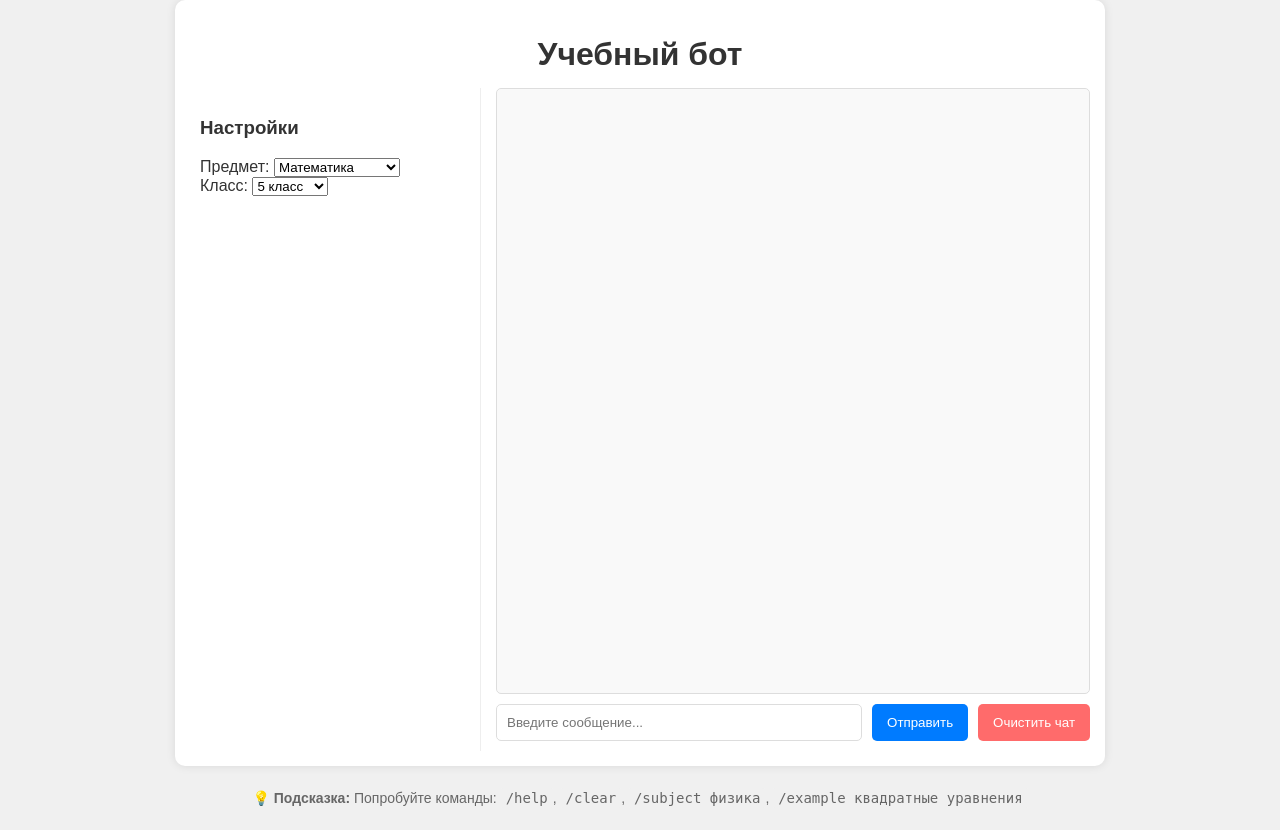
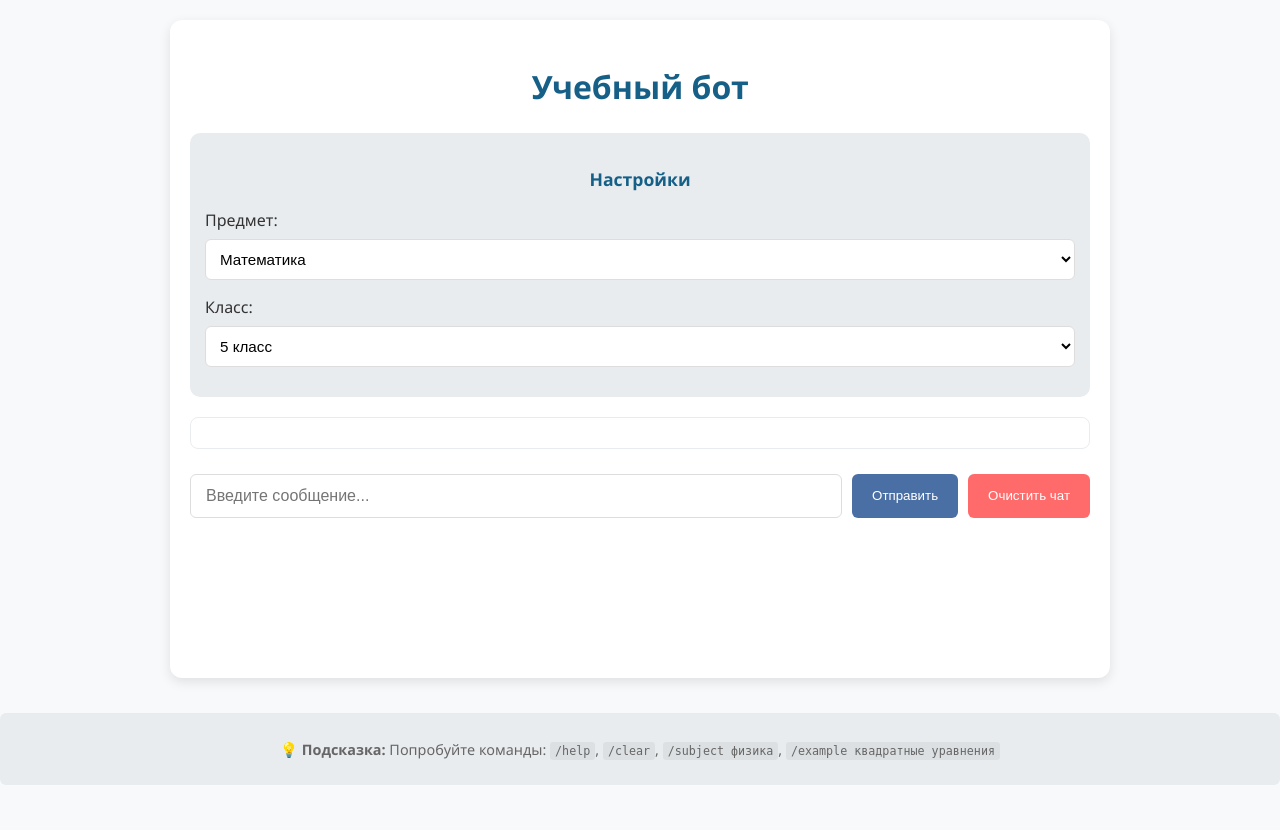
Before and after one commit to guglpeta57-source/site-bot, a Flask app: page / in a window 1280 px wide. After the commit the page ends 785 px from the top, so only its background shows below. Run offline with Flask 3, Linux system fonts and the light colour scheme; parts of the project's set-up code (start-up, migrations or seed data) failed here and were passed over.

Commit message:
обновленный стиль

```diff
--- a/static/style.css
+++ b/static/style.css
@@ -1,130 +1,247 @@
 /* Общие стили */
+:root {
+    --primary-color: #4a6fa5;
+    --secondary-color: #166088;
+    --accent-color: #4fc3f7;
+    --background-color: #f8f9fa;
+    --text-color: #333;
+    --light-gray: #e9ecef;
+    --white: #ffffff;
+    --error-color: #ff6b6b;
+    --success-color: #4caf50;
+}
+
 body {
-    font-family: Arial, sans-serif;
+    font-family: 'Segoe UI', Tahoma, Geneva, Verdana, sans-serif;
     margin: 0;
     padding: 0;
-    background-color: #f0f0f0;
-    color: #333;
+    background-color: var(--background-color);
+    color: var(--text-color);
     min-height: 100vh;
     display: flex;
     flex-direction: column;
+    line-height: 1.6;
 }
 
 .container {
     width: 95%;
     max-width: 900px;
-    margin: 0 auto;
-    background: white;
-    border-radius: 10px;
-    padding: 15px;
-    box-shadow: 0 0 10px rgba(0, 0, 0, 0.1);
+    margin: 20px auto;
+    background: var(--white);
+    border-radius: 12px;
+    padding: 20px;
+    box-shadow: 0 4px 12px rgba(0, 0, 0, 0.1);
     flex: 1;
-    min-height: calc(100vh - 4em); /* Отступы сверху и снизу по ~2 строки */
     display: flex;
     flex-direction: column;
 }
 
-/* Остальные стили остаются без изменений */
 h1 {
     text-align: center;
-    margin-bottom: 15px;
-    color: #333;
+    margin-bottom: 20px;
+    color: var(--secondary-color);
+    font-weight: 600;
 }
 
-.content-wrapper {
+/* Настройки (левая колонка) */
+.role-column {
+    flex: 0 0 28%;
     display: flex;
-    gap: 15px;
-    flex: 1;
-    overflow: hidden;
+    flex-direction: column;
+    padding: 15px;
+    background-color: var(--light-gray);
+    border-radius: 10px;
+    height: fit-content;
+    margin-bottom: 20px;
 }
 
-.role-column {
-    flex: 0 0 30%;
-    display: flex;
-    flex-direction: column;
-    overflow-y: auto;
-    padding: 10px;
-    border-right: 1px solid #eee;
+.role-column h3 {
+    text-align: center;
+    margin-bottom: 15px;
+    color: var(--secondary-color);
+    font-size: 1.1em;
 }
 
+.select-group {
+    margin-bottom: 15px;
+}
+
+.select-group label {
+    display: block;
+    margin-bottom: 5px;
+    font-weight: 500;
+    color: var(--text-color);
+}
+
+.select-group select {
+    width: 100%;
+    padding: 10px;
+    border: 1px solid #ddd;
+    border-radius: 6px;
+    background-color: var(--white);
+    font-size: 0.95em;
+    transition: border-color 0.3s;
+}
+
+.select-group select:focus {
+    border-color: var(--accent-color);
+    outline: none;
+}
+
+/* Кнопка очистки истории */
+.role-column button {
+    padding: 10px;
+    background-color: var(--error-color);
+    color: var(--white);
+    border: none;
+    border-radius: 6px;
+    cursor: pointer;
+    font-weight: 500;
+    transition: background-color 0.3s;
+    margin-top: 10px;
+}
+
+.role-column button:hover {
+    background-color: #e65151;
+}
+
+/* Чат (правая колонка) */
 .chat-column {
     flex: 1;
     display: flex;
     flex-direction: column;
-    overflow-y: auto;
+    overflow: hidden;
 }
 
 .chat {
     flex: 1;
     overflow-y: auto;
-    border: 1px solid #ddd;
+    border: 1px solid var(--light-gray);
     padding: 15px;
-    margin-bottom: 10px;
-    border-radius: 5px;
-    background-color: #f9f9f9;
+    margin-bottom: 15px;
+    border-radius: 8px;
+    background-color: var(--white);
+    max-height: 60vh;
 }
 
+/* Сообщения в чате */
+.chat div {
+    margin-bottom: 12px;
+    padding: 10px 12px;
+    border-radius: 8px;
+    max-width: 85%;
+    word-wrap: break-word;
+    box-shadow: 0 1px 2px rgba(0, 0, 0, 0.1);
+}
+
+.chat div b {
+    display: block;
+    margin-bottom: 3px;
+    font-weight: 600;
+    color: var(--secondary-color);
+}
+
+.user-message {
+    background-color: var(--accent-color);
+    color: var(--white);
+    margin-left: auto;
+    text-align: right;
+}
+
+.teacher-message {
+    background-color: var(--light-gray);
+    color: var(--text-color);
+    margin-right: auto;
+}
+
+/* Поле ввода и кнопки */
 .input-area {
     display: flex;
     gap: 10px;
     margin-top: auto;
-    padding-bottom: 10px;
+    padding: 10px 0;
 }
 
 .input-area input {
     flex: 1;
-    padding: 10px;
+    padding: 12px 15px;
     border: 1px solid #ddd;
-    border-radius: 5px;
+    border-radius: 6px;
+    font-size: 1em;
+    transition: border-color 0.3s;
+}
+
+.input-area input:focus {
+    border-color: var(--accent-color);
+    outline: none;
 }
 
 .input-area button {
-    padding: 10px 15px;
-    background: #007BFF;
-    color: white;
+    padding: 12px 20px;
     border: none;
-    border-radius: 5px;
+    border-radius: 6px;
+    font-weight: 500;
     cursor: pointer;
+    transition: background-color 0.3s;
 }
 
+.input-area button:first-of-type {
+    background-color: var(--primary-color);
+    color: var(--white);
+}
+
+.input-area button:first-of-type:hover {
+    background-color: var(--secondary-color);
+}
+
+.input-area button:last-child {
+    background-color: var(--error-color);
+    color: var(--white);
+}
+
+.input-area button:last-child:hover {
+    background-color: #e65151;
+}
+
+/* Подсказка о командах */
 .commands-hint {
     text-align: center;
-    margin: 10px 0;
-    font-size: 14px;
+    margin: 15px 0;
+    font-size: 0.9em;
     color: #666;
+    padding: 10px;
+    background-color: var(--light-gray);
+    border-radius: 6px;
 }
 
 .commands-hint code {
-    background: #f0f0f0;
+    background: rgba(0, 0, 0, 0.05);
     padding: 2px 5px;
     border-radius: 3px;
     font-family: monospace;
 }
 
-/* Адаптивные стили для планшетов и телефонов */
+/* Адаптивные стили */
 @media (max-width: 768px) {
     .content-wrapper {
         flex-direction: column;
     }
 
     .role-column {
+        width: 100%;
+        margin-bottom: 15px;
         border-right: none;
-        border-bottom: 1px solid #eee;
-        padding-bottom: 10px;
     }
 
-    .chat-column {
-        height: 400px;
+    .chat {
+        max-height: 50vh;
     }
 }
 
 @media (max-width: 480px) {
     .container {
         width: 98%;
-    }
-
-    .role-column textarea {
-        height: 100px;
+        padding: 10px;
     }
 
     .input-area {
@@ -133,18 +250,10 @@ h1 {
 
     .input-area button {
         width: 100%;
-        margin-top: 10px;
+        margin-top: 8px;
+    }
+
+    .chat div {
+        max-width: 95%;
     }
 }
-
-/* Добавьте в конец файла style.css */
-.input-area {
-    display: flex;
-    gap: 10px;
-    margin-top: auto;
-    padding-bottom: 10px;
-}
-
-.input-area button:last-child {
-    background: #ff6b6b;
-}
```
